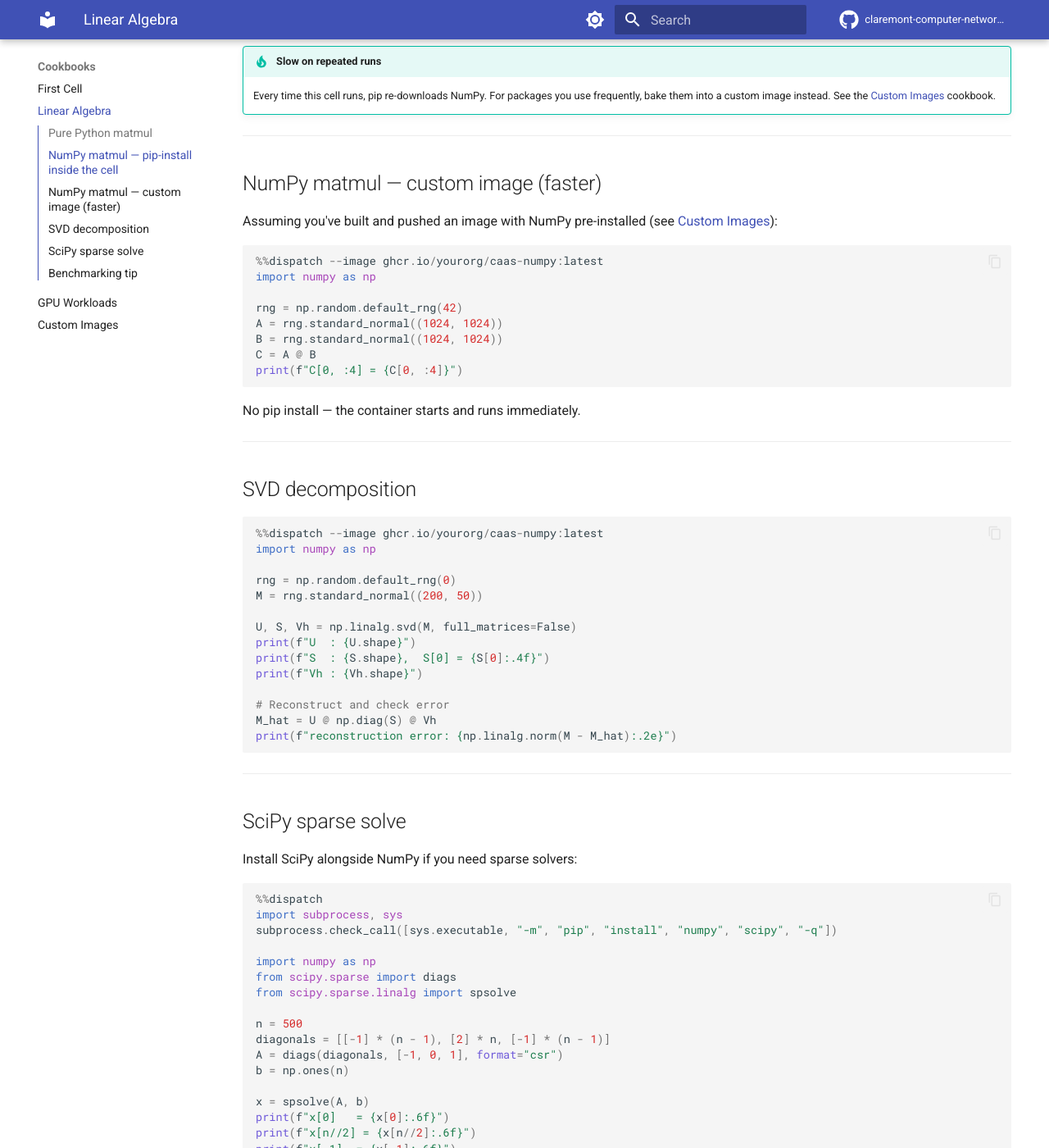
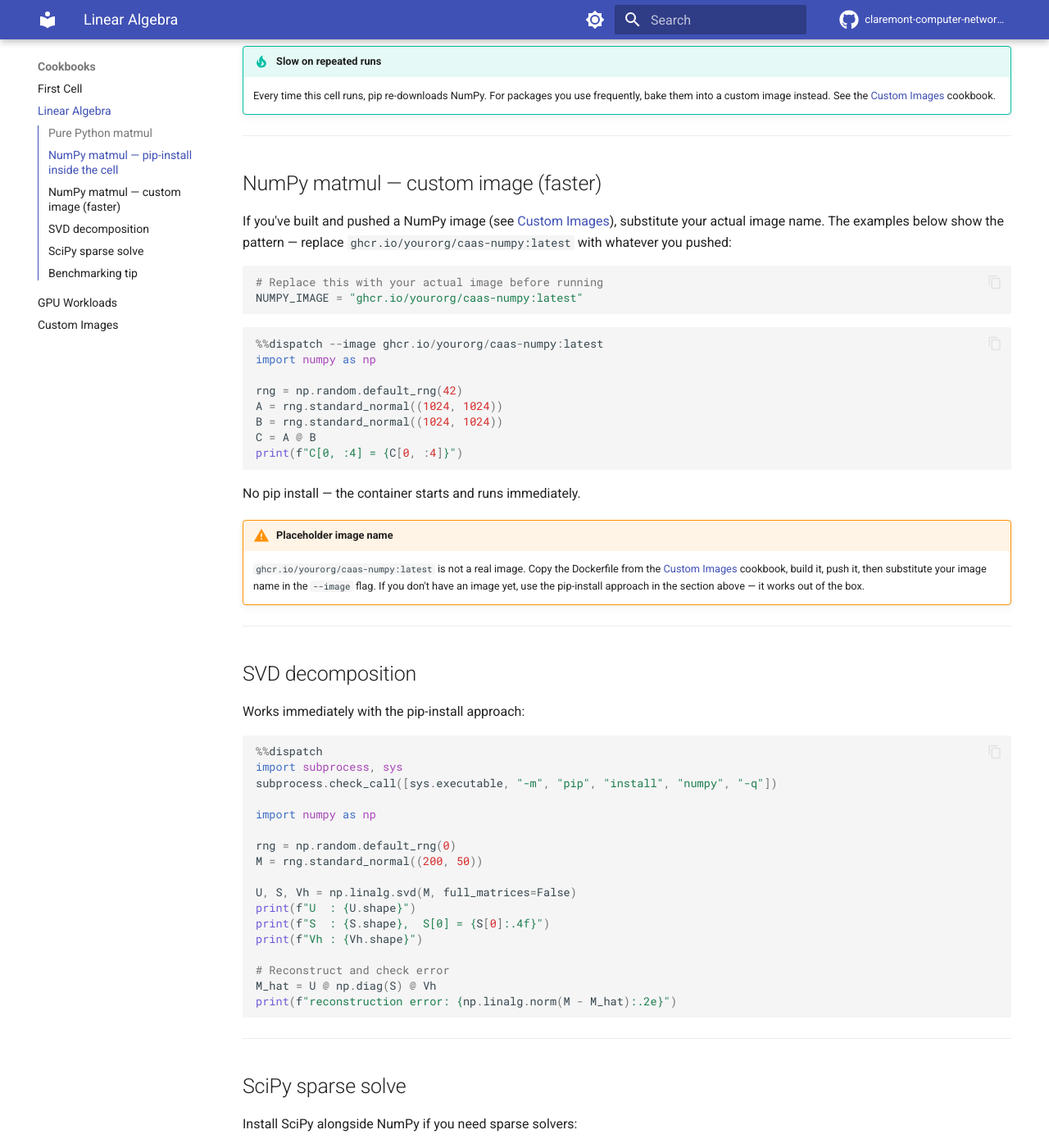
Before and after one commit to claremont-computer-network/compute-service, an MkDocs documentation site: the page built from docs/cookbooks/linear-algebra.md, in a window 1280 px wide and 1400 px high, scrolled down 1137 px. Shown: the whole window at 82% size. Built offline with MkDocs 1.6.1 and Material for MkDocs 9.7.7, drawn with Linux system fonts in a browser that asks for light colours; comment, search, counter and statistics services are not loaded; some of the changed text lies outside the part shown.

Commit message:
docs: fix linear algebra cookbook — placeholder image caused 403, SVD and benchmark now use pip-install approach

````diff
--- a/docs/cookbooks/linear-algebra.md
+++ b/docs/cookbooks/linear-algebra.md
@@ -58,7 +58,14 @@ print(f"std   : {C.std():.4f}")
 
 ## NumPy matmul — custom image (faster)
 
-Assuming you've built and pushed an image with NumPy pre-installed (see [Custom Images](custom-image.md)):
+If you've built and pushed a NumPy image (see [Custom Images](custom-image.md)), substitute
+your actual image name. The examples below show the pattern — replace
+`ghcr.io/yourorg/caas-numpy:latest` with whatever you pushed:
+
+```python
+# Replace this with your actual image before running
+NUMPY_IMAGE = "ghcr.io/yourorg/caas-numpy:latest"
+```
 
 ```python
 %%dispatch --image ghcr.io/yourorg/caas-numpy:latest
@@ -73,12 +80,23 @@ print(f"C[0, :4] = {C[0, :4]}")
 
 No pip install — the container starts and runs immediately.
 
+!!! warning "Placeholder image name"
+    `ghcr.io/yourorg/caas-numpy:latest` is not a real image. Copy the Dockerfile from the
+    [Custom Images](custom-image.md) cookbook, build it, push it, then substitute your image
+    name in the `--image` flag. If you don't have an image yet, use the pip-install approach
+    in the section above — it works out of the box.
+
 ---
 
 ## SVD decomposition
 
+Works immediately with the pip-install approach:
+
 ```python
-%%dispatch --image ghcr.io/yourorg/caas-numpy:latest
+%%dispatch
+import subprocess, sys
+subprocess.check_call([sys.executable, "-m", "pip", "install", "numpy", "-q"])
+
 import numpy as np
 
 rng = np.random.default_rng(0)
@@ -127,7 +145,10 @@ print(f"x[-1]  = {x[-1]:.6f}")
 To measure wall time on the remote machine (not your network round-trip), use `time` inside the cell:
 
 ```python
-%%dispatch --image ghcr.io/yourorg/caas-numpy:latest
+%%dispatch
+import subprocess, sys
+subprocess.check_call([sys.executable, "-m", "pip", "install", "numpy", "-q"])
+
 import numpy as np, time
 
 sizes = [256, 512, 1024, 2048]
````
